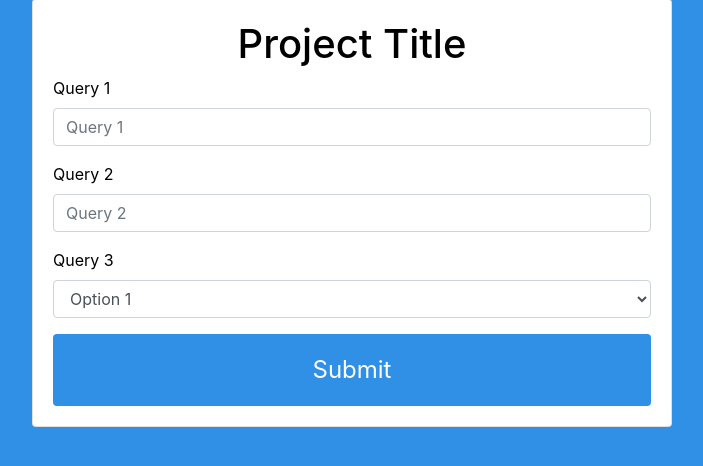
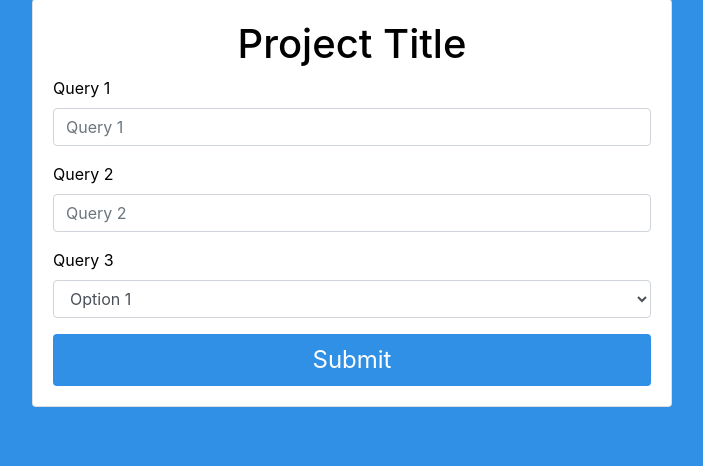
Before and after one commit to QQuispe/COVID-Web-Application, a Flask app: page / in a window 1280 px wide. Shown: the part 81-547 px from the top of the page, without its empty margins (288-991 px from the left). Run offline with Flask 2, Linux system fonts and the light colour scheme; some libraries are stand-ins or nearby versions.

Commit message:
made submit button smaller

```diff
--- a/static/css/style.css
+++ b/static/css/style.css
@@ -38,7 +38,6 @@ body {
     background-color: #2f90e5;
     border: none;
     color: white;
-    padding: 18px 62px;
     text-align: center;
     text-decoration: none;
     display: inline-block;
```
